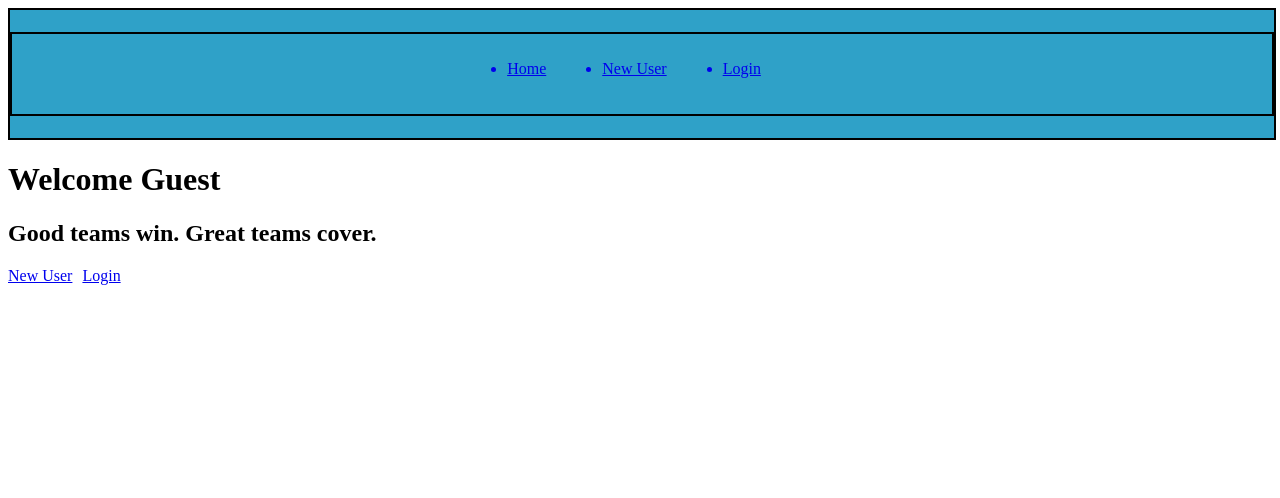
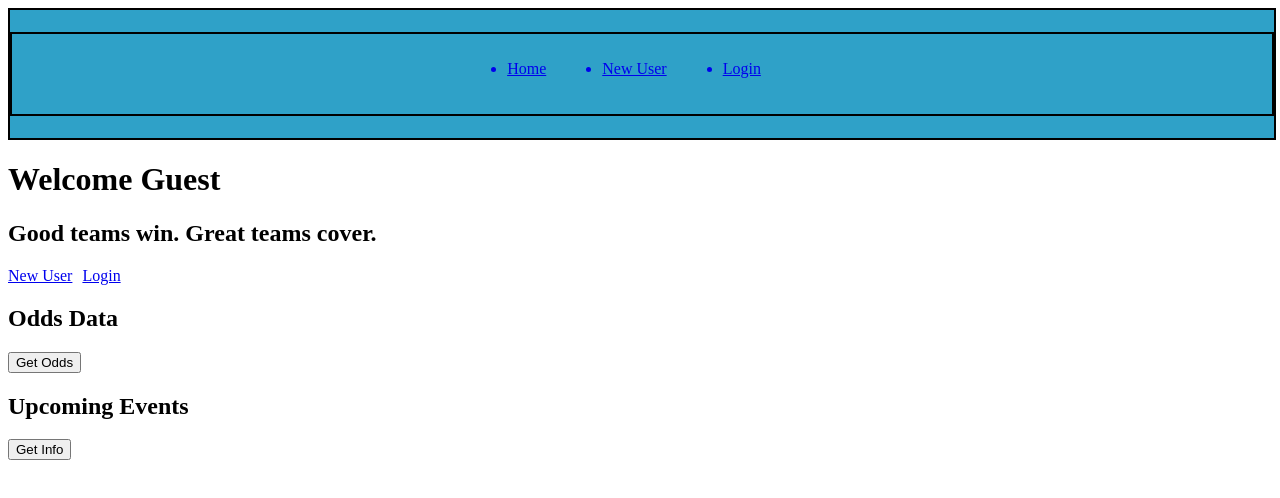
Before and after one commit to rcallebs/Wager-Vision, a React (Vite) app: page / in a window 1280 px wide. Shown: the top 498 px of the page. Built offline with nearby package versions, Linux system fonts and the light colour scheme; the HTML template or start-up script is replaced by a standard one.

Commit message:
api data pulling, not formatted yet

```diff
--- /dev/null
+++ b/src/components/OddsData.jsx
@@ -0,0 +1,33 @@
+import React, { useState } from "react";
+import axios from "axios";
+
+function OddsData() {
+  const [odds, setOdds] = useState(null);
+
+  const getOdds = async () => {
+    try {
+      const response = await axios.get(`http://localhost:4000/api/odds`, {
+        params: {
+          sportKey: "upcoming",
+          regions: "us",
+          markets: "h2h",
+          oddsFormat: "decimal",
+          dateFormat: "iso",
+        },
+      });
+      setOdds(response.data);
+    } catch (error) {
+      console.error("Error fetching odds:", error);
+    }
+  };
+
+  return (
+    <div>
+      <h2>Odds Data</h2>
+      <button onClick={getOdds}>Get Odds</button>
+      <pre>{odds && JSON.stringify(odds, null, 2)}</pre>
+    </div>
+  );
+}
+
+export default OddsData;
--- /dev/null
+++ b/src/components/SportsData.jsx
@@ -0,0 +1,25 @@
+import React, { useState } from "react";
+import axios from "axios";
+
+function SportsData() {
+  const [sports, setSports] = useState(null);
+
+  const getSports = async () => {
+    try {
+      const response = await axios.get(`http://localhost:4000/api/sports`);
+      setSports(response.data);
+    } catch (error) {
+      console.error("Error fetching sports:", error);
+    }
+  };
+
+  return (
+    <div>
+      <h2>Upcoming Events</h2>
+      <button onClick={getSports}>Get Info</button>
+      <pre>{sports && JSON.stringify(sports, null, 2)}</pre>
+    </div>
+  );
+}
+
+export default SportsData;
--- a/src/pages/AddBet.jsx
+++ b/src/pages/AddBet.jsx
@@ -11,6 +11,7 @@ const AddBet = () => {
     odds: "",
     event: "",
     stakeAmount: "",
+    open: true,
   });
 
   const handleChange = (e) => {
@@ -22,6 +23,7 @@ const AddBet = () => {
   };
 
   const handleSubmit = async (e) => {
+    // console.log("Submitting bet:", bet);
     e.preventDefault();
     try {
       await axios.post(
@@ -29,13 +31,6 @@ const AddBet = () => {
         bet
       );
       navigate("/bets");
-      // setBet({
-      //   pick: "",
-      //   betType: "",
-      //   odds: "",
-      //   event: "",
-      //   stakeAmount: "",
-      // });
     } catch (error) {
       console.error("Error adding bet:", error);
     }
--- a/src/pages/Home.jsx
+++ b/src/pages/Home.jsx
@@ -1,5 +1,7 @@
 import React from "react";
 import { NavLink } from "react-router-dom";
+import OddsData from "../components/OddsData";
+import SportsData from "../components/SportsData";
 
 const Home = ({ user }) => {
   return (
@@ -16,6 +18,12 @@ const Home = ({ user }) => {
           Login
         </NavLink>
       </div>
+      <div>
+        <OddsData />
+      </div>
+      <div>
+        <SportsData />
+      </div>
     </div>
   );
 };
```
Also changed, not shown: src/pages/Upcoming.jsx (added).
